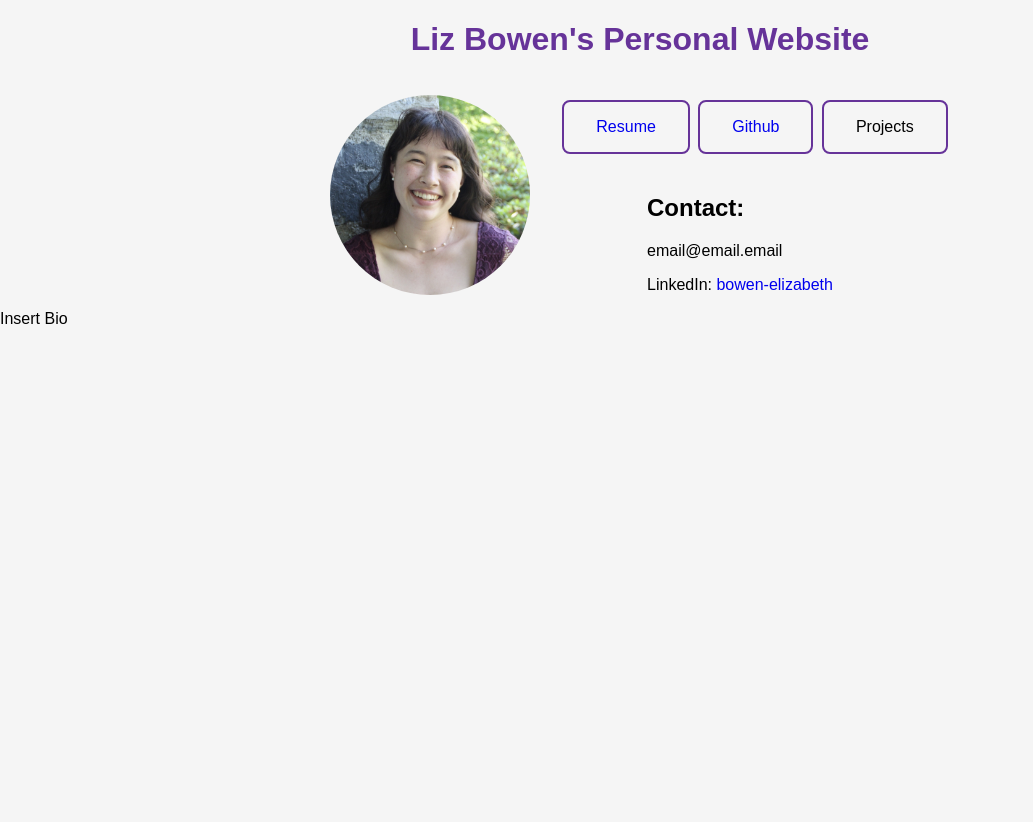
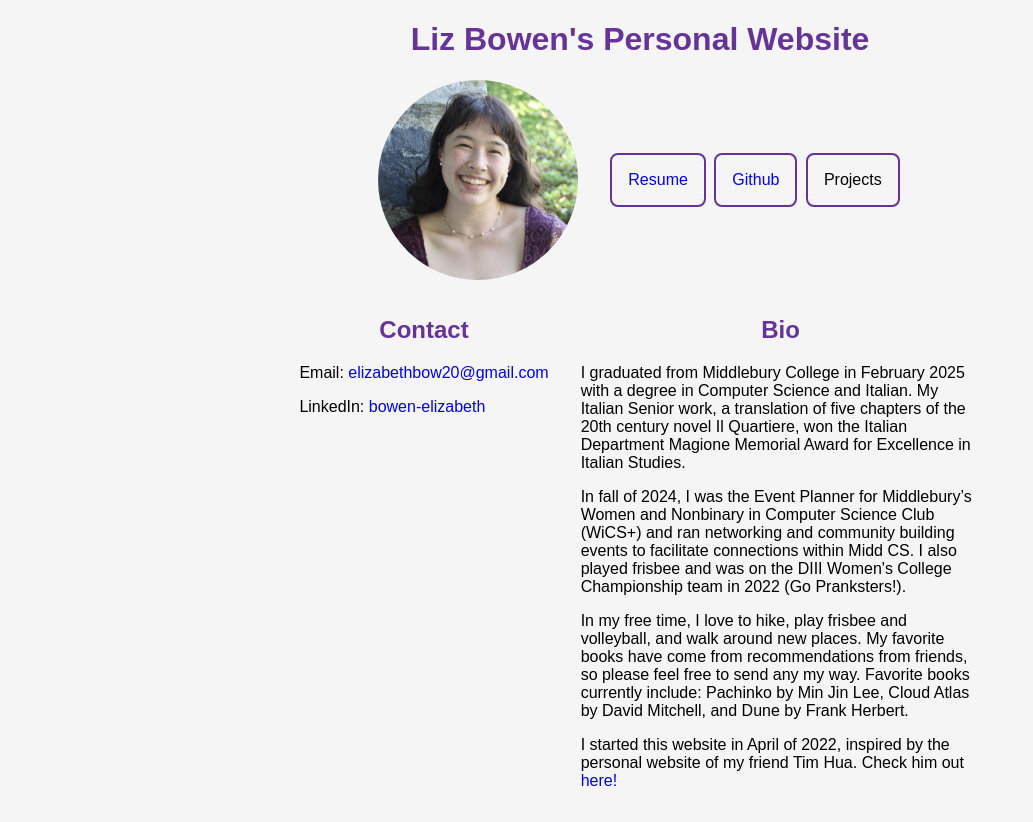
Before and after one commit to egbowen/Liz-Bowen-Personal-Website, a plain HTML site: page index.html in a window 1280 px wide. Shown: the whole page, without its empty margins (0-1033 px from the left). Before the commit the page ends 800 px from the top, so only its background shows below. Drawn offline with Linux system fonts and the light colour scheme.

Commit message:
encrypted email, styling

```diff
--- a/index.html
+++ b/index.html
@@ -7,23 +7,40 @@
     <title>Liz Bowen: Personal Website</title>
 </head>
 <body>
+    <!-- encrypt email -- I hope this works... -->
+    <script>
+        document.addEventListener("DOMContentLoaded", function () {
+            const encodedEmail = "ZWxpemFiZXRoYm93MjBAZ21haWwuY29t";
+            const email = atob(encodedEmail);
+            const emailElement = document.getElementById("email");
+            emailElement.textContent = email;
+            emailElement.href = "mailto:" + email;
+        });
+    </script>
+
     <h1 class="header">Liz Bowen's Personal Website</h1>
     <div class="main">
         <img src="/images/me.jpg" alt="Liz Bowen">
-        <div class="minibar">
-            <ul class="sidebar">
-                <li class="button"><a href="/pages/resume.html">Resume</a></li>
-                <li class="button"><a href="https://github.com/egbowen">Github</a></li>
-                <li class="button">Projects</li>
-            </ul>
-            <div class="contact">
-                <h2>Contact:</h2>
-                <p> email@email.email</p>
-                <p>LinkedIn: <a href="www.linkedin.com/in/elizabeth-gs-bowen">bowen-elizabeth</a></p>
-            </div>
+        <ul class="sidebar">
+            <li class="button"><a href="/pages/resume.html">Resume</a></li>
+            <li class="button"><a href="https://github.com/egbowen">Github</a></li>
+            <li class="button">Projects</li>
+        </ul>
+    </div>
+    <div class="minibar">
+        <div class="info contact">
+            <h2 class="header">Contact</h2>
+            <p>Email: <a id="email" href="#"></a></p>
+            <p>LinkedIn: <a href="www.linkedin.com/in/bowen-elizabeth">bowen-elizabeth</a></p>
+        </div>
+        <div class="info">
+            <h2 class="header"> Bio</h2>
+            <p>I graduated from Middlebury College in February 2025 with a degree in Computer Science and Italian. My Italian Senior work, a translation of five chapters of the 20th century novel Il Quartiere, won the Italian Department Magione Memorial Award for Excellence in Italian Studies.</p>
+            <p>In fall of 2024, I was the Event Planner for Middlebury’s Women and Nonbinary in Computer Science Club (WiCS+) and ran networking and community building events to facilitate connections within Midd CS. I also played frisbee and was on the DIII Women's College Championship team in 2022 (Go Pranksters!). </p>
+            <p>In my free time, I love to hike, play frisbee and volleyball, and walk around new places. My favorite books have come from recommendations from friends, so please feel free to send any my way. Favorite books currently include: Pachinko by Min Jin Lee, Cloud Atlas by David Mitchell, and Dune by Frank Herbert. </p>
+            <p>I started this website in April of 2022, inspired by the personal website of my friend Tim Hua. Check him out <a href="https://timhua.me/">here!</a></p>
         </div>
     </div>
-    <div class="bio"> Insert Bio</div>
 
 
 </body>
--- a/styles.css
+++ b/styles.css
@@ -38,13 +38,12 @@ ul {
 
 .minibar {
     display: flex;
-    flex-direction: column;
-    align-items: center;
+    align-items: flex-start;
     justify-content: center;
 }
 
 .button {
-    padding: 16px 32px;
+    padding: 16px 16px;
     text-align: center;
     text-decoration: none;
     display: inline-block;
@@ -62,3 +61,12 @@ ul {
     background-color: rebeccapurple;
     color: white;
 }
+
+.info {
+    margin: 16px;
+    max-width: 400px;
+}
+
+.contact {
+    justify-content: center;
+}
```
